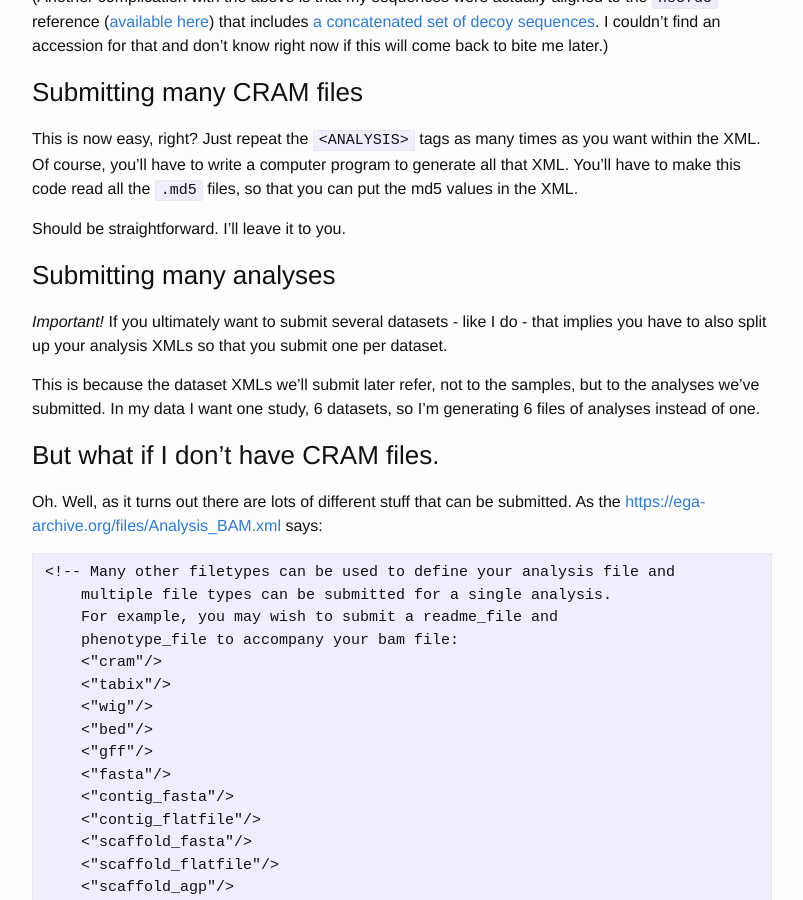
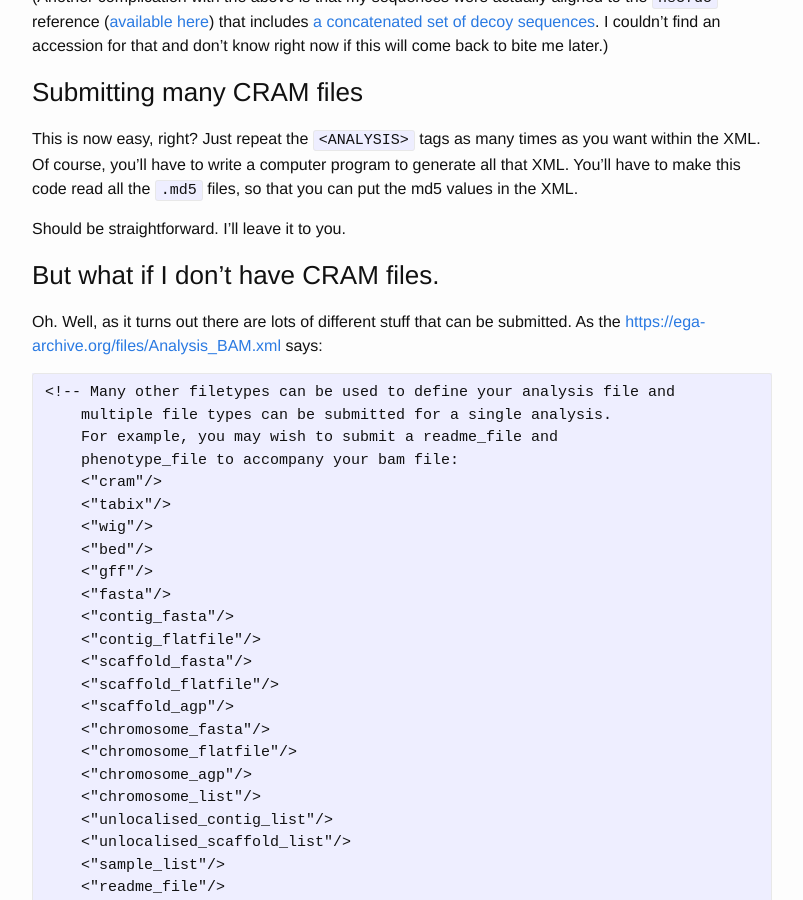
Before and after one commit to gavinband/gavinband.github.io, a Jekyll site: the page built from _posts/2019-05-02-Me_versus_the_European_Genome_Phenome_Archive_part_two.md, in a window 1280 px wide and 900 px high, scrolled down 4612 px. Shown: the whole window, without its empty margins (238-1041 px from the left). Built offline with Jekyll 4.4.1, drawn with Linux system fonts in a browser that asks for light colours.

Commit message:
Remove inaccurate statement about multiple analyses

```diff
--- a/_posts/2019-05-02-Me_versus_the_European_Genome_Phenome_Archive_part_two.md
+++ b/_posts/2019-05-02-Me_versus_the_European_Genome_Phenome_Archive_part_two.md
@@ -221,15 +221,6 @@ code read all the `.md5` files, so that you can put the md5 values in the XML.
 
 Should be straightforward. I'll leave it to you.
 
-### Submitting many analyses
-
-*Important!* If you ultimately want to submit several datasets - like I do - that implies you have
-to also split up your analysis XMLs so that you submit one per dataset.
-
-This is because the dataset XMLs we'll submit later refer, not to the samples, but to the analyses
-we've submitted. In my data I want one study, 6 datasets, so I'm generating 6 files of analyses
-instead of one.
-
 ### But what if I don't have CRAM files.
 
 Oh. Well, as it turns out there are lots of different stuff that can be submitted. As the
@@ -333,8 +324,10 @@ Yes, that's a lot of stuff to read but you didn't hear Hercules complaining, did
 
 ## How goeth the quest?
 
-The EGA, let's be honest, is fighting back.  Although we've navigated its network of complicated XML schema, it has brought
-to bear stringent rules that confound our expectations, and is trying to annoy us by pretending our data isn't even there.
-This is as good a time as any to give up - to choose life, say, or to choose to go and watch a colour TV, or to go back and choose [option 1 or 2]({{ site.baseurl }}{% post_url
-2019-05-01-Me_versus_the_European_Genome_Phenome_Archive %}).  But I'm not going to.  I'm going to defeat the beast, and then I'm
-going to have a good moan/gloat about it on my blog.
+The EGA, let's be honest, is fighting back. Although we've navigated its network of complicated XML
+schema, it has brought to bear stringent rules that confound our expectations, and is trying to
+annoy us by pretending our data isn't even there. This is as good a time as any to give up - to
+choose life, say, or to choose to go and watch a colour TV, or to go back and choose [option 1 or
+2]({{ site.baseurl }}{% post_url 2019-05-01-Me_versus_the_European_Genome_Phenome_Archive %}). But
+I'm not going to. I'm going to defeat the beast, and then I'm going to have a good moan/gloat about
+it on my blog.
```
